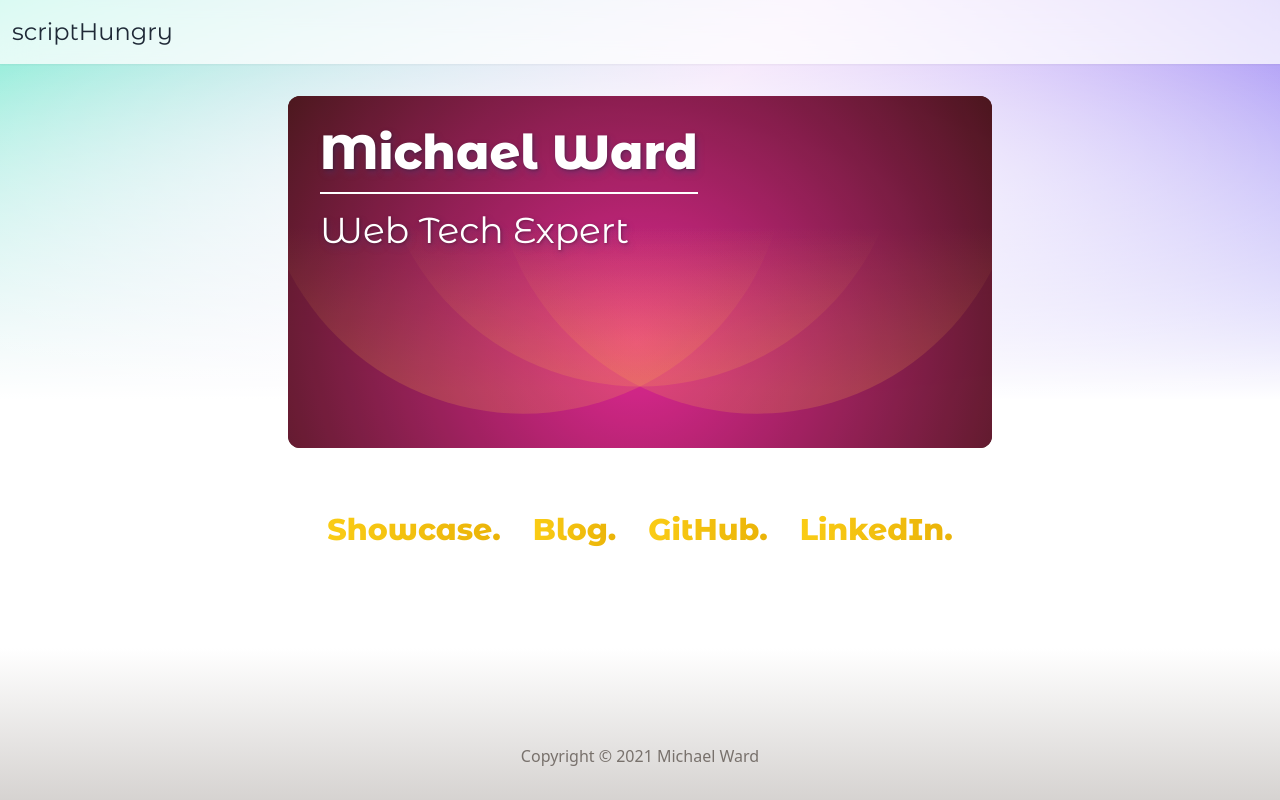
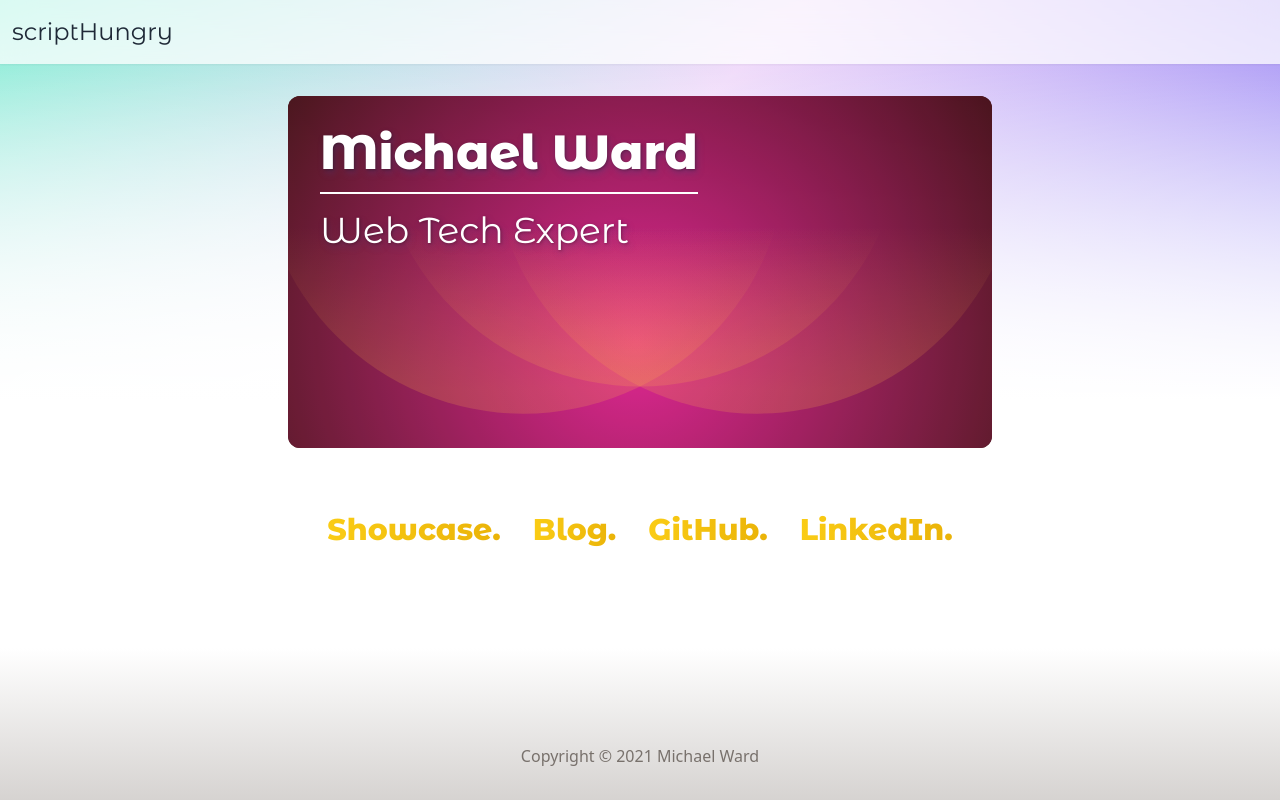
Before and after one commit to mward-sudo/scripthungry-v2, a Next.js app: page / in a window 1280 px wide. Built offline with nearby package versions, Linux system fonts and the light colour scheme.

Commit message:
Fix position of white / black css background gradient Fixes #49

```diff
--- a/styles/globals.css
+++ b/styles/globals.css
@@ -5,7 +5,7 @@
 
 body {
   background:
-  radial-gradient(rgba(255,255,255,1) 0%, rgba(255,255,255,0) 100%),
+  radial-gradient(200% 400px at bottom, rgba(255,255,255,1) 0%, rgba(255,255,255,0) 100%),
   linear-gradient(0deg, rgba(255,255,255,1) 0%, rgba(255,255,255,0.5) 50%, rgba(255,255,255,0) 100%),
   linear-gradient(-225deg, #69EACB 0%, #EACCF8 48%, #6654F1 100%);
   background-color: rgba(255,255,255,1);
@@ -17,8 +17,8 @@ body {
 @media (prefers-color-scheme: dark) {
   body {
     background:
-    radial-gradient(rgba(0,0,0,1) 0%, rgba(0,0,0,0) 100%),
-    linear-gradient(0deg, rgba(0,0,0,1) 0%, rgba(0,0,0,0.5) 50%, rgba(0,0,0,0) 100%),
+    radial-gradient(200% 1200px at bottom, rgba(0,0,0,1) 0%, rgba(0,0,0,0) 100%),
+    linear-gradient(0deg, rgba(0,0,0,1) 0%, rgba(0,0,0,0.5) 50% , rgba(0,0,0,0) 100%),
     linear-gradient(-225deg, #69EACB 0%, #EACCF8 48%, #6654F1 100%);
     background-color: rgba(0,0,0,1);
     background-size: 100% 400px;
```
